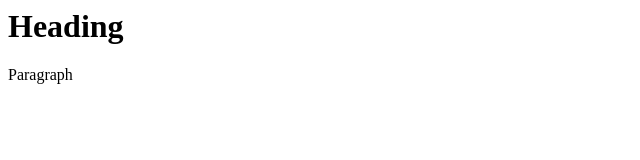
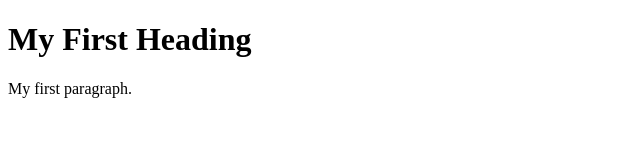
Before and after one commit to alexchai1997/alexchai1997.github.io, a plain HTML site: page index.html in a window 1280 px wide. Shown: the whole page, without its empty margins (0-640 px from the left). Drawn offline with Linux system fonts and the light colour scheme.

Commit message:
Update index.html

```diff
--- a/index.html
+++ b/index.html
@@ -1,6 +1,9 @@
+<!DOCTYPE html>
 <html>
-     <body>
-          <h1>Heading</h1>
-          <p>Paragraph</p>
-     </body>
+<body>
+
+<h1>My First Heading</h1>
+<p>My first paragraph.</p>
+
+</body>
 </html>
```
